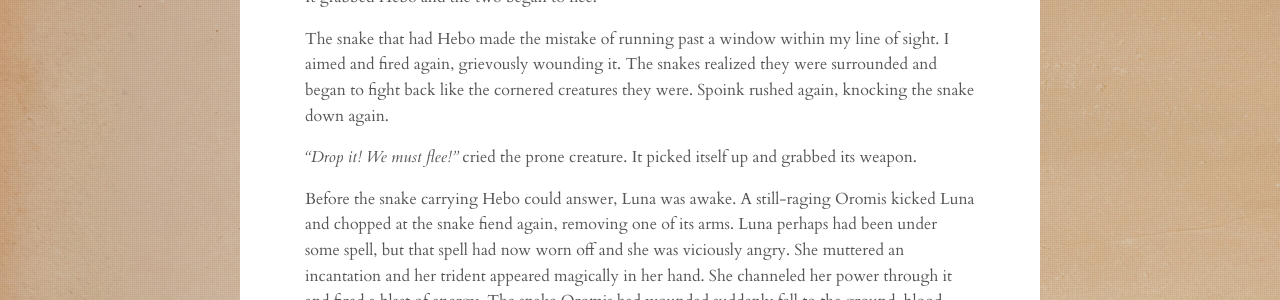
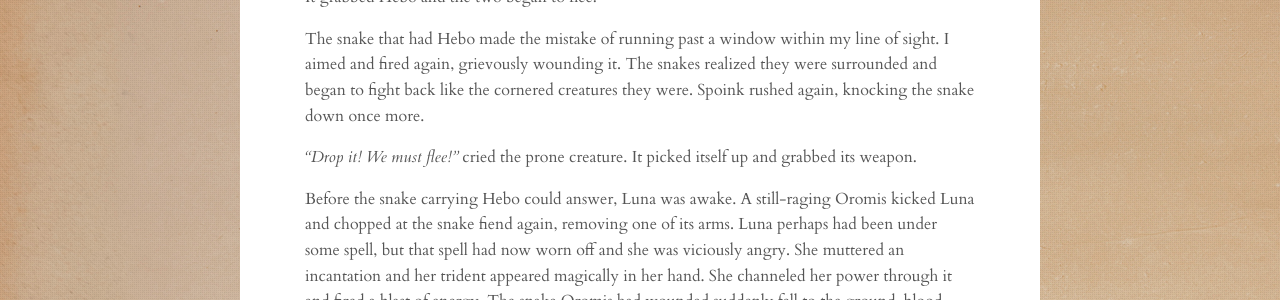
Before and after one commit to clblamires/ninesjournal, a Jekyll site: the page built from _posts/2019-05-28-trouble-in-the-teahouse.md, in a window 1280 px wide and 900 px high, scrolled down 3528 px. Shown: the part 232-532 px from the top of the window. Built offline with Jekyll 4.4.1, drawn with Linux system fonts in a browser that asks for light colours; nearby versions of some CDN libraries.

Commit message:
Update 2019-05-28-trouble-in-the-teahouse.md

```diff
--- a/_posts/2019-05-28-trouble-in-the-teahouse.md
+++ b/_posts/2019-05-28-trouble-in-the-teahouse.md
@@ -79,7 +79,7 @@ Ezio and Oromis watched me enter Petra and Eclipse’s room with my cannon. They
 
 In an earlier entry, I marveled at the strength of dwarves. Ezio was to experience this again. Oromis shouted and charged directly at the window. He swung his axe heavily at the wall and window, utterly smashing it to pieces. Ezio charged as well, shouting “Get down!” to the dwarf as he launched himself over Oromis, drew his blades from his hidden wrist mounts, and slammed them into one of the snakes. The snake’s comrade drew its blade and brought it down across Ezio’s chest. It grabbed Hebo and the two began to flee.
 
-The snake that had Hebo made the mistake of running past a window within my line of sight. I aimed and fired again, grievously wounding it. The snakes realized they were surrounded and began to fight back like the cornered creatures they were. Spoink rushed again, knocking the snake down again.
+The snake that had Hebo made the mistake of running past a window within my line of sight. I aimed and fired again, grievously wounding it. The snakes realized they were surrounded and began to fight back like the cornered creatures they were. Spoink rushed again, knocking the snake down once more.
 
 _“Drop it! We must flee!”_ cried the prone creature. It picked itself up and grabbed its weapon.
 
```
